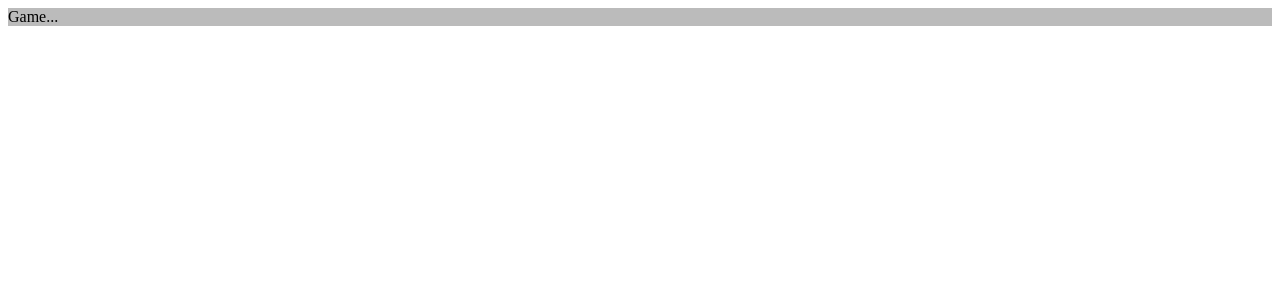
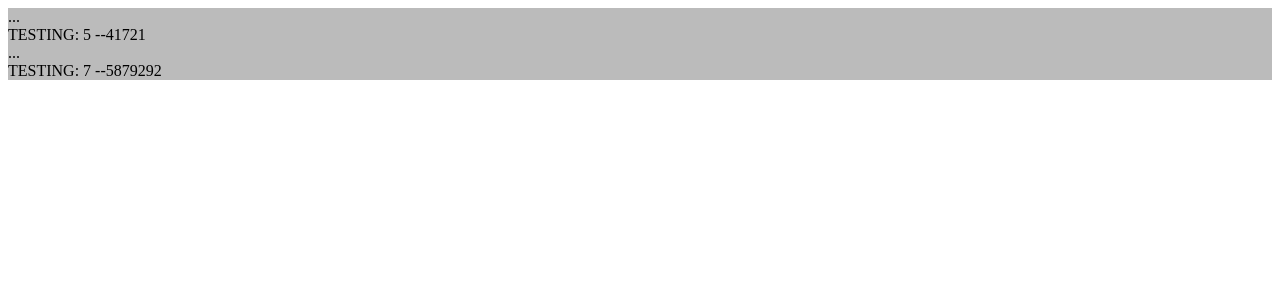
Before and after one commit to laylaxh/number-game, a React app: page / in a window 1280 px wide. Shown: the top 300 px of the page. Built offline with nearby package versions, Linux system fonts and the light colour scheme.

Commit message:
Generate and add random numbers

```diff
--- /dev/null
+++ b/src/components/App.js
@@ -0,0 +1,19 @@
+import React from 'react';
+import Game from './Game';
+
+class App extends React.Component {
+  constructor(){
+    super();
+  };
+
+  render() {
+    return (
+      <div>
+        <Game numberCount={5} />
+        <Game numberCount={7} />
+      </div>
+    );
+  }
+}
+
+export default App;
--- a/src/components/Game.js
+++ b/src/components/Game.js
@@ -1,11 +1,39 @@
 import React from 'react';
+import PropTypes from 'prop-types';
+import { randomNumberGenerator } from '../store/util.js';
+
+// initial data:
+//  Target
+//  X numbers of randoms
 
 class Game extends React.Component {
+
+  static propTypes = {
+    numberCount: PropTypes.number.isRequired,  // define what it is in here
+  }
+
+  constructor(props){
+    super();
+    // we are importing randomNumberGenerator from store/util.js
+    this.randomNumbers = Array.from({
+      length: props.numberCount,
+    }).map(() => randomNumberGenerator());
+  }
+
   render() {
     return (
-      <div>Game...</div>
+      <div>
+        <div id="target">...</div>
+        <div id="random-numbers">
+          TESTING: {this.props.numberCount} --
+          {this.randomNumbers}
+        </div>
+      </div>
     );
   }
 }
 
+// props.NumberCount (going to be coming from App.js)
+
+
 export default Game;
--- a/src/index.js
+++ b/src/index.js
@@ -4,9 +4,9 @@ import ReactDOM from 'react-dom';
 import './store';
 import './styles/index.scss';
 
-import Game from './components/Game';
+import App from './components/App';
 
 ReactDOM.render(
-  <Game />,
+  <App />,
   document.getElementById('root'),
 );
--- a/src/store/index.js
+++ b/src/store/index.js
@@ -1 +1,5 @@
+const initialState = {
+  selectedNumbers: []
+};
+
 console.log('Loading store...');
--- /dev/null
+++ b/src/store/util.js
@@ -0,0 +1,3 @@
+export const randomNumberGenerator = function() {
+    return 1 + Math.floor(Math.random() * 9);
+}
```
